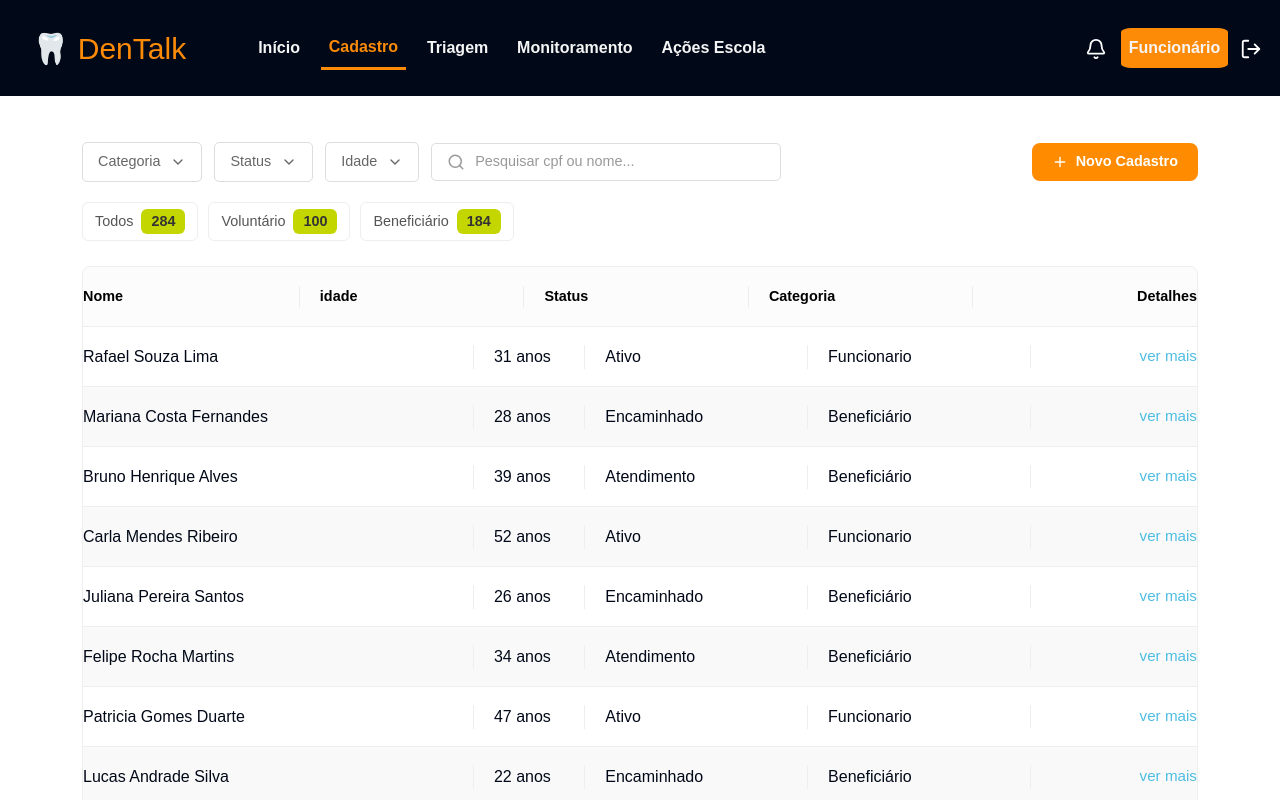
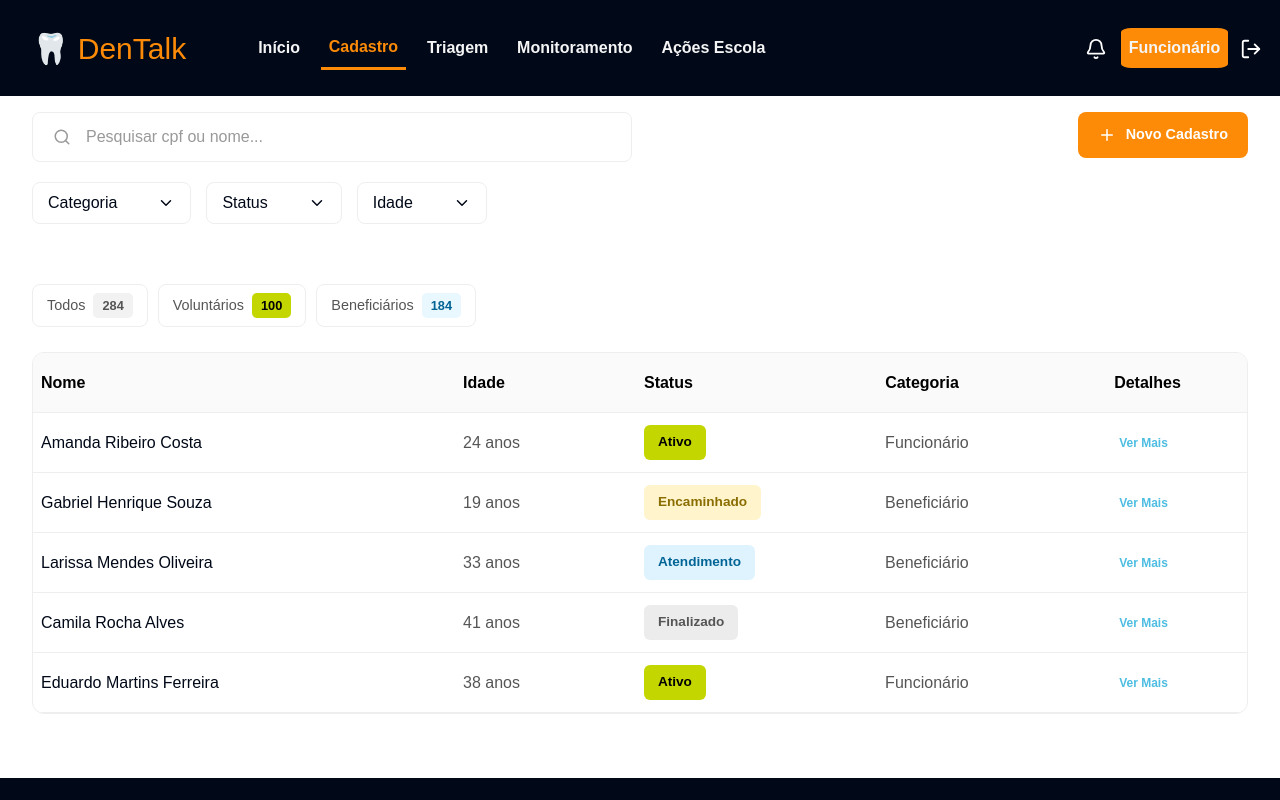
Before and after one commit to Moonnax/Dentalk, a React (Vite) app: page /cadastrof in a window 1280 px wide. Shown: the top 800 px of the page. Built offline with nearby package versions, Linux system fonts and the light colour scheme.

Commit message:
pagina cadastrods padronizando cores e tabela

```diff
--- /dev/null
+++ b/src/components/CardUsuarioFuncionario/CardUsuarioFuncionario.css
@@ -0,0 +1,95 @@
+.linha_usuario{
+    display: flex;
+    align-items: center;
+
+    padding: 16px 25px;
+
+    border-bottom: 1px solid #f5f5f5;
+
+    transition: background 0.2s;
+}
+
+.linha_usuario:hover{
+    background-color: #fffdf5;
+}
+
+/* COLUNAS */
+
+.col_nome{
+    width: 35%;
+    font-weight: 500;
+    margin-left: 0.5rem;
+}
+
+.col_idade{
+    width: 15%;
+    color: #555;
+}
+
+.col_status{
+    width: 20%;
+}
+
+.col_categoria{
+    width: 15%;
+    color: #555;
+}
+
+.col_detalhes{
+    width: 15%;
+
+    display: flex;
+    justify-content: flex-end;
+}
+
+/* STATUS */
+
+.status_badge{
+    padding: 7px 14px;
+
+    border-radius: 6px;
+
+    font-size: 0.85rem;
+
+    font-weight: 700;
+
+    width: fit-content;
+}
+
+.status_ativo{
+    background-color: #c4d600;
+    color: #000;
+}
+
+.status_encaminhado{
+    background-color: #fff4cc;
+    color: #8a6d00;
+}
+
+.status_atendimento{
+    background-color: #dff3ff;
+    color: #006494;
+}
+
+.status_finalizado{
+    background-color: #ececec;
+    color: #555;
+}
+
+.btn_ver_mais{
+    background: none;
+
+    border: none;
+
+    color: #4ebde2;
+
+    font-size: 0.75rem;
+
+    font-weight: 600;
+
+    cursor: pointer;
+
+    transition: 0.2s;
+
+    margin-right: 0.5rem;
+}
--- /dev/null
+++ b/src/components/CardUsuarioFuncionario/CardUsuarioFuncionario.tsx
@@ -0,0 +1,47 @@
+import "./CardUsuarioFuncionario.css";
+
+interface CardUsuarioProps {
+  nome: string;
+  idade: string;
+  status: string;
+  categoria: string;
+}
+
+export default function CardUsuarioFuncionario({
+  nome,
+  idade,
+  status,
+  categoria,
+}: CardUsuarioProps) {
+  return (
+    <div className="linha_usuario">
+
+      <span className="col_nome">{nome}</span>
+
+      <span className="col_idade">{idade}</span>
+
+      <span className="col_status">
+        <div
+          className={`
+            status_badge
+            ${status === "Ativo" ? "status_ativo" : ""}
+            ${status === "Encaminhado" ? "status_encaminhado" : ""}
+            ${status === "Atendimento" ? "status_atendimento" : ""}
+            ${status === "Finalizado" ? "status_finalizado" : ""}
+          `}
+        >
+          {status}
+        </div>
+      </span>
+
+      <span className="col_categoria">{categoria}</span>
+
+      <div className="col_detalhes">
+        <button className="btn_ver_mais">
+          Ver Mais
+        </button>
+      </div>
+
+    </div>
+  );
+}
--- a/src/pages/Funcionario/Fcadastro/Fcadastro.css
+++ b/src/pages/Funcionario/Fcadastro/Fcadastro.css
@@ -1,3 +1,5 @@
+/* BASE */
+
 *{
     box-sizing: border-box;
     margin: 0;
@@ -7,6 +9,14 @@
 body{
     font-family: Arial, Helvetica, sans-serif;
     color: #010817;
+
+    display: flex;
+    flex-direction: column;
+
+    min-height: 100vh;
+}
+
+.page-container{
     display: flex;
     flex-direction: column;
     min-height: 100vh;
@@ -16,152 +26,235 @@ main{
     margin: 1rem 2rem;
 }
 
-.cadastro_container {
-    padding: 30px 50px;
-    background-color: #fff;
-    min-height: 70vh;
+/* CONTAINER */
+
+.container_cadastro{
+    flex: 1;
 }
 
-.filtros_cadastro {
+/* TOPO */
+
+.topo_cadastro{
     display: flex;
     justify-content: space-between;
-    align-items: center;
-    margin-bottom: 20px;
+    align-items: flex-start;
+
+    gap: 20px;
+
+    margin-bottom: 30px;
 }
 
-.filtros_grupo {
-    display: flex;
-    gap: 12px;
-    align-items: center;
-    flex-wrap: nowrap;
+.lado_esquerdo_topo{
+    width: 100%;
 }
 
-.caixa_filtro {
-    border: 1px solid #ddd;
-    padding: 10px 14px;
-    border-radius: 6px;
+/* PESQUISA */
+
+.barra_pesquisa{
     display: flex;
     align-items: center;
-    gap: 8px;
-    color: #666;
-    font-size: 0.9rem;
-    background: white;
+
+    gap: 15px;
+
+    border: 1px solid #eee;
+
+    padding: 12px 20px;
+
+    border-radius: 8px;
+
+    color: #999;
+
+    width: 100%;
+    max-width: 600px;
+
+    margin-bottom: 20px;
+
+    background-color: #fff;
 }
 
-.simular_busca {
-    border: 1px solid #ddd;
-    padding: 10px 14px;
-    border-radius: 6px;
-    width: 350px;
+/* FILTROS */
+
+.filtros_flex{
+    display: flex;
+    gap: 15px;
+
+    flex-wrap: wrap;
+}
+
+.filtro_item{
+    display: flex;
+    align-items: center;
+
+    gap: 40px;
+
+    border: 1px solid #eee;
+
+    padding: 8px 15px;
+
+    border-radius: 8px;
+
+    cursor: pointer;
+
+    background-color: #fff;
+
+    transition: 0.2s;
+}
+
+.filtro_item:hover{
+    border-color: #c4d600;
+}
+
+/* BOTÃO */
+
+.btn_novo_cadastro{
+    background: #fd8b08;
+
+    color: white;
+
+    border: none;
+
+    outline: none;
+
+    padding: 12px 20px;
+
+    border-radius: 8px;
+
     display: flex;
     align-items: center;
     gap: 10px;
+
     font-size: 0.9rem;
-    color: #999;
-    height: 38px;
-    margin: 0;
+    font-weight: 700;
+
+    cursor: pointer;
+
+    white-space: nowrap;
+
+    transition: 0.2s;
+
+    appearance: none;
 }
 
-.botao_laranja {
-    background-color: #ff8c00;
-    color: white;
-    padding: 8px 20px;
+.btn_novo_cadastro:hover{
+    background: #e57d05;
+}
+
+
+/* ABAS */
+
+.contagem_abas{
+    display: flex;
+    gap: 12px;
+
+    margin-bottom: 25px;
+
+    flex-wrap: wrap;
+}
+
+.aba_item{
+    border: 1px solid #eee;
+
+    padding: 8px 14px;
+
     border-radius: 8px;
-    font-weight: bold;
+
     display: flex;
     align-items: center;
+
     gap: 8px;
-    text-decoration: none;
+
     font-size: 0.9rem;
-    border: none;
-    cursor: pointer;
+
+    color: #555;
+
+    background-color: #fff;
 }
 
-.contagem_abas {
-    display: flex;
-    gap: 10px;
-    margin-bottom: 25px;
+.badge_todos,
+.badge_voluntario,
+.badge_beneficiario{
+    padding: 3px 9px;
+
+    border-radius: 5px;
+
+    font-size: 0.8rem;
+
+    font-weight: 700;
 }
 
-.aba {
+.badge_todos{
+    background-color: #f2f2f2;
+}
+
+.badge_voluntario{
+    background-color: #c4d600;
+    color: #000;
+}
+
+.badge_beneficiario{
+    background-color: #e9f7ff;
+    color: #006494;
+}
+
+/* TABELA */
+
+.card_lista_usuarios{
+    background-color: #fff;
+
     border: 1px solid #eee;
-    padding: 6px 12px;
-    border-radius: 6px;
+
+    border-radius: 12px;
+
+    overflow: hidden;
+
+    display: flex;
+    flex-direction: column;
+}
+
+/* HEADER */
+
+.header_usuario{
     display: flex;
     align-items: center;
-    gap: 8px;
-    font-size: 0.9rem;
-    color: #555;
+
+    padding: 15px 25px;
+
+    background-color: #fafafa;
+
+    border-bottom: 2px solid #eee;
 }
 
-.bolinha_padrao {
-    background-color: #c4d600;
-    padding: 2px 10px;
-    border-radius: 6px;
-    font-weight: bold;
-    color: #333;
+.header_usuario span{
+    font-weight: 700;
+    color: #000;
 }
 
-.lista_usuarios {
-    border: 1px solid #eee;
-    border-radius: 8px;
-    overflow: hidden;
-    width: 100%;
+.header_usuario{
+    justify-content: flex-end;
 }
+/* COLUNAS */
 
-.linha_cabecalho,
-.linha_usuario {
-    display: flex;
-    align-items: center;
-    padding: 12px 20px;
-    border-bottom: 1px solid #eee;
-}
-
-.linha_cabecalho {
-    background-color: #fcfcfc;
-    font-weight: bold;
-    color: #333;
-}
-
-.destaque {
-    background-color: #f9f9f9;
-}
-
-.col-nome-c {
+.col_nome{
     width: 35%;
 }
 
-.col-idade-c {
-    width: 10%;
-    border-left: 1px solid #eee;
-    padding-left: 20px;
+.col_idade{
+    width: 15%;
 }
 
-.col-status-c {
+.col_status{
     width: 20%;
-    border-left: 1px solid #eee;
-    padding-left: 20px;
 }
 
-.col-categoria-c {
-    width: 20%;
-    border-left: 1px solid #eee;
-    padding-left: 20px;
+.col_categoria{
+    width: 15%;
 }
 
-.col-detalhes-c {
+.col_detalhes{
     width: 15%;
-    border-left: 1px solid #eee;
-    padding-left: 20px;
+    display: flex;
+    text-align: right;
+    padding-right: 18px;
+    justify-content: center;
 
-    display: flex;
-    justify-content: flex-end;
 }
-
-/* link */
-.link_fake {
-    color: #4ebde2;
-    text-decoration: none;
-    font-weight: 500;
-    font-size: 0.95rem;
-}
--- a/src/pages/Funcionario/Fcadastro/Fcadastro.tsx
+++ b/src/pages/Funcionario/Fcadastro/Fcadastro.tsx
@@ -1,156 +1,151 @@
-import HeaderFincionario from "../../../components/HeaderFuncionario/HeaderFuncionario";
+import {
+  ChevronDown,
+  Plus,
+  Search,
+} from "lucide-react";
+
+import HeaderFuncionario from "../../../components/HeaderFuncionario/HeaderFuncionario";
 import Footer from "../../../components/Footer/Footer";
-import "./Fcadastro.css";
-import { Link } from "react-router-dom";
-import { ChevronDown, Search, Plus } from "lucide-react";
 
-function Fcadastro() {
+import CardUsuarioFuncionario from "../../../components/CardUsuarioFuncionario/CardUsuarioFuncionario";
+
+import "./FCadastro.css";
+
+export default function CadastroF() {
+
+  const usuarios = [
+    {
+      nome: "Amanda Ribeiro Costa",
+      idade: "24 anos",
+      status: "Ativo",
+      categoria: "Funcionário",
+    },
+    {
+      nome: "Gabriel Henrique Souza",
+      idade: "19 anos",
+      status: "Encaminhado",
+      categoria: "Beneficiário",
+    },
+    {
+      nome: "Larissa Mendes Oliveira",
+      idade: "33 anos",
+      status: "Atendimento",
+      categoria: "Beneficiário",
+    },
+    {
+      nome: "Camila Rocha Alves",
+      idade: "41 anos",
+      status: "Finalizado",
+      categoria: "Beneficiário",
+    },
+    {
+      nome: "Eduardo Martins Ferreira",
+      idade: "38 anos",
+      status: "Ativo",
+      categoria: "Funcionário",
+    },
+  ];
+
   return (
-    <>
-      <HeaderFincionario />
+    <div className="page-container">
 
-      <main className="cadastro_container">
+      <HeaderFuncionario />
 
-        <section className="filtros_cadastro">
-          <div className="filtros_grupo">
+      <main className="container_cadastro">
 
-            <div className="caixa_filtro">
-              Categoria <ChevronDown size={16} />
+        {/* TOPO */}
+        <section className="topo_cadastro">
+
+          <div className="lado_esquerdo_topo">
+
+            <div className="barra_pesquisa">
+              <Search size={18} />
+              <p>Pesquisar cpf ou nome...</p>
             </div>
 
-            <div className="caixa_filtro">
-              Status <ChevronDown size={16} />
-            </div>
+            <div className="filtros_flex">
 
-            <div className="caixa_filtro">
-              Idade <ChevronDown size={16} />
-            </div>
+              <div className="filtro_item">
+                <span>Categoria</span>
+                <ChevronDown size={18} />
+              </div>
 
-            <div className="simular_busca">
-              <Search size={16} />
-              <span>Pesquisar cpf ou nome...</span>
+              <div className="filtro_item">
+                <span>Status</span>
+                <ChevronDown size={18} />
+              </div>
+
+              <div className="filtro_item">
+                <span>Idade</span>
+                <ChevronDown size={18} />
+              </div>
+
             </div>
 
           </div>
 
-          <button className="botao_laranja">
-            <Plus size={16} />
+          <button className="btn_novo_cadastro">
+            <Plus size={18} />
             Novo Cadastro
           </button>
+
         </section>
 
         <section className="contagem_abas">
 
-          <div className="aba">
-            Todos <span className="bolinha_padrao">284</span>
+          <div className="aba_item">
+            Todos
+            <span className="badge_todos">284</span>
           </div>
 
-          <div className="aba">
-            Voluntário <span className="bolinha_padrao">100</span>
+          <div className="aba_item">
+            Voluntários
+            <span className="badge_voluntario">100</span>
           </div>
 
-          <div className="aba">
-            Beneficiário <span className="bolinha_padrao">184</span>
+          <div className="aba_item">
+            Beneficiários
+            <span className="badge_beneficiario">184</span>
           </div>
 
         </section>
 
-        <section className="lista_usuarios">
+        <section className="lista_usuarios_secao">
 
-          <div className="linha_cabecalho">
-            <span className="col-nome-c">Nome</span>
-            <span className="col-idade-c">idade</span>
-            <span className="col-status-c">Status</span>
-            <span className="col-categoria-c">Categoria</span>
-            <span className="col-detalhes-c">Detalhes</span>
-          </div>
+          <div className="card_lista_usuarios">
 
-          <div className="linha_usuario">
-            <span className="col-nome-c">Rafael Souza Lima</span>
-            <span className="col-idade-c">31 anos</span>
-            <span className="col-status-c">Ativo</span>
-            <span className="col-categoria-c">Funcionario</span>
-            <Link className="col-detalhes-c link_fake" to="#">ver mais</Link>
-          </div>
+            <div className="linha_usuario header_usuario">
 
-          <div className="linha_usuario destaque">
-            <span className="col-nome-c">Mariana Costa Fernandes</span>
-            <span className="col-idade-c">28 anos</span>
-            <span className="col-status-c">Encaminhado</span>
-            <span className="col-categoria-c">Beneficiário</span>
-            <Link className="col-detalhes-c link_fake" to="#">ver mais</Link>
-          </div>
+              <span className="col_nome">Nome</span>
 
-          <div className="linha_usuario">
-            <span className="col-nome-c">Bruno Henrique Alves</span>
-            <span className="col-idade-c">39 anos</span>
-            <span className="col-status-c">Atendimento</span>
-            <span className="col-categoria-c">Beneficiário</span>
-            <Link className="col-detalhes-c link_fake" to="#">ver mais</Link>
-          </div>
+              <span className="col_idade">Idade</span>
 
-          <div className="linha_usuario destaque">
-            <span className="col-nome-c">Carla Mendes Ribeiro</span>
-            <span className="col-idade-c">52 anos</span>
-            <span className="col-status-c">Ativo</span>
-            <span className="col-categoria-c">Funcionario</span>
-            <Link className="col-detalhes-c link_fake" to="#">ver mais</Link>
-          </div>
+              <span className="col_status">Status</span>
 
-          <div className="linha_usuario">
-            <span className="col-nome-c">Juliana Pereira Santos</span>
-            <span className="col-idade-c">26 anos</span>
-            <span className="col-status-c">Encaminhado</span>
-            <span className="col-categoria-c">Beneficiário</span>
-            <Link className="col-detalhes-c link_fake" to="#">ver mais</Link>
-          </div>
+              <span className="col_categoria">Categoria</span>
 
-          <div className="linha_usuario destaque">
-            <span className="col-nome-c">Felipe Rocha Martins</span>
-            <span className="col-idade-c">34 anos</span>
-            <span className="col-status-c">Atendimento</span>
-            <span className="col-categoria-c">Beneficiário</span>
-            <Link className="col-detalhes-c link_fake" to="#">ver mais</Link>
-          </div>
+              <span className="col_detalhes">Detalhes</span>
 
-          <div className="linha_usuario">
-            <span className="col-nome-c">Patricia Gomes Duarte</span>
-            <span className="col-idade-c">47 anos</span>
-            <span className="col-status-c">Ativo</span>
-            <span className="col-categoria-c">Funcionario</span>
-            <Link className="col-detalhes-c link_fake" to="#">ver mais</Link>
-          </div>
+            </div>
 
-          <div className="linha_usuario destaque">
-            <span className="col-nome-c">Lucas Andrade Silva</span>
-            <span className="col-idade-c">22 anos</span>
-            <span className="col-status-c">Encaminhado</span>
-            <span className="col-categoria-c">Beneficiário</span>
-            <Link className="col-detalhes-c link_fake" to="#">ver mais</Link>
-          </div>
+            {usuarios.map((usuario, index) => (
+              <CardUsuarioFuncionario
+                key={index}
+                nome={usuario.nome}
+                idade={usuario.idade}
+                status={usuario.status}
+                categoria={usuario.categoria}
+              />
+            ))}
 
-          <div className="linha_usuario">
-            <span className="col-nome-c">Fernanda Lopes Carvalho</span>
-            <span className="col-idade-c">36 anos</span>
-            <span className="col-status-c">Finalizado</span>
-            <span className="col-categoria-c">Beneficiário</span>
-            <Link className="col-detalhes-c link_fake" to="#">ver mais</Link>
-          </div>
-
-          <div className="linha_usuario destaque">
-            <span className="col-nome-c">Thiago Barros Nogueira</span>
-            <span className="col-idade-c">41 anos</span>
-            <span className="col-status-c">Atendimento</span>
-            <span className="col-categoria-c">Beneficiário</span>
-            <Link className="col-detalhes-c link_fake" to="#">ver mais</Link>
           </div>
 
         </section>
+
       </main>
 
       <Footer />
-    </>
+
+    </div>
   );
 }
-
-export default Fcadastro;
```
